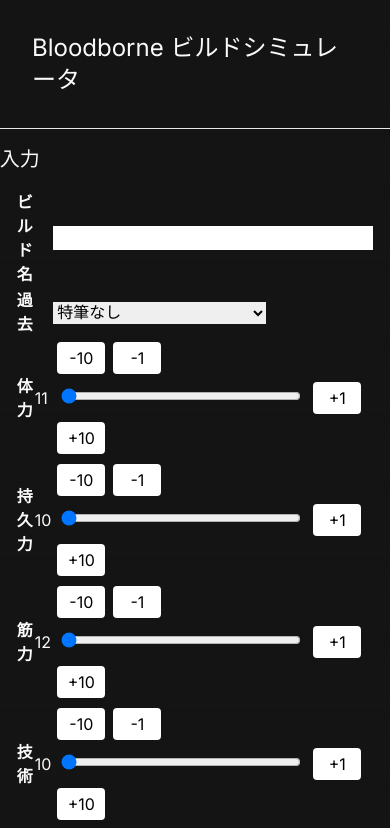
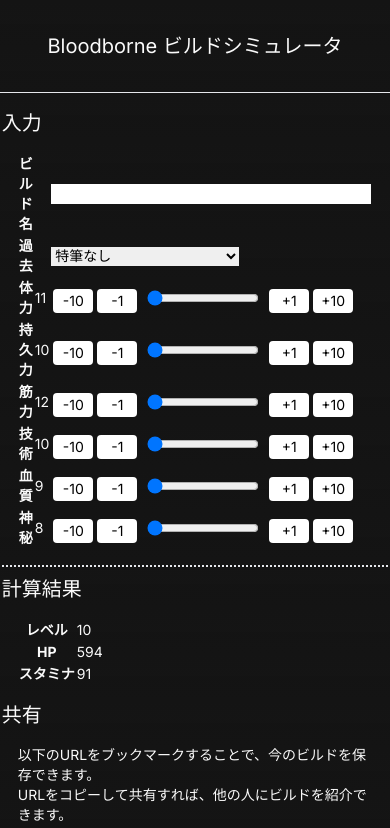
Before and after one commit to jiro4989/bloodborne-build-simulator, a Next.js app: page / in a window 390 px wide. Shown: the top 828 px of the page. Built offline with nearby package versions, Linux system fonts and the light colour scheme.

Commit message:
fix: スマホサイズでもレイアウトが崩れないように修正

```diff
--- a/src/app/page.tsx
+++ b/src/app/page.tsx
@@ -227,7 +227,7 @@
     setValue(value)
   }
 
-  const buttonClass = "bg-white text-black p-1 m-1 rounded w-12"
+  const buttonClass = "bg-white text-black p-0.5 md:p-1 m-0.5 md:m-1 rounded w-10 md:w-12"
 
   const VitalityButton = ({value, text}: {value: number, text: string}) => {
     return (
@@ -271,16 +271,16 @@
     return encodeURI(url)
   }
 
-  const sliderClass = "w-60 m-2"
+  const sliderClass = "w-28 md:w-40 lg:w-60 m-2"
   const shareURL = generateURL(buildName, searchOriginIndex(selected), vitality, endurance, strength, skill, bloodtinge, arcane)
 
   return (
     <main className="flex flex-col items-center justify-between">
-      <header className="p-8 text-2xl">
+      <header className="p-8 text-xl md:text-2xl">
         <h1><a href="https://jiro4989.github.io/bloodborne-build-simulator/">Bloodborne ビルドシミュレータ</a></h1>
       </header>
 
-      <div className="border rounded p-2">
+      <div className="border rounded p-2 text-sm md:text-base">
         <section className="m-2 border-b-2 border-dotted">
           <h2 className="text-xl">入力</h2>
           <table className="m-4">
```
